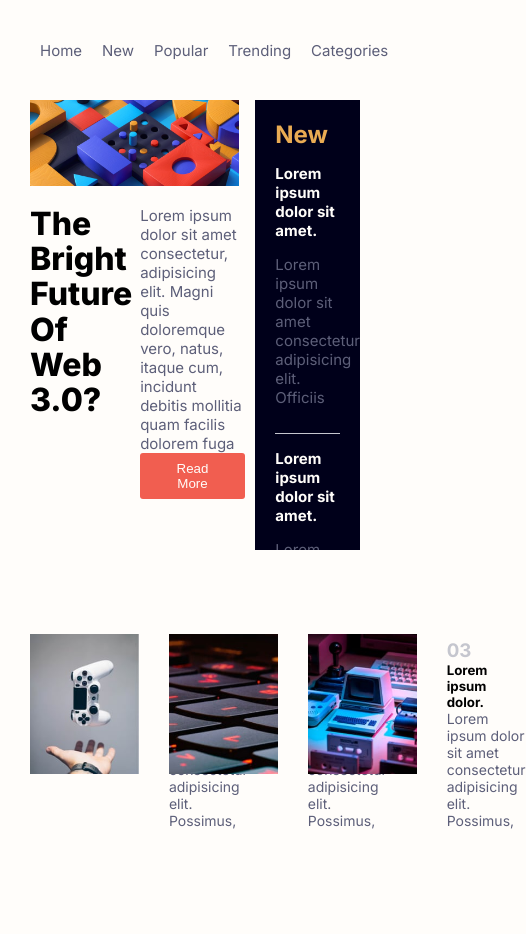
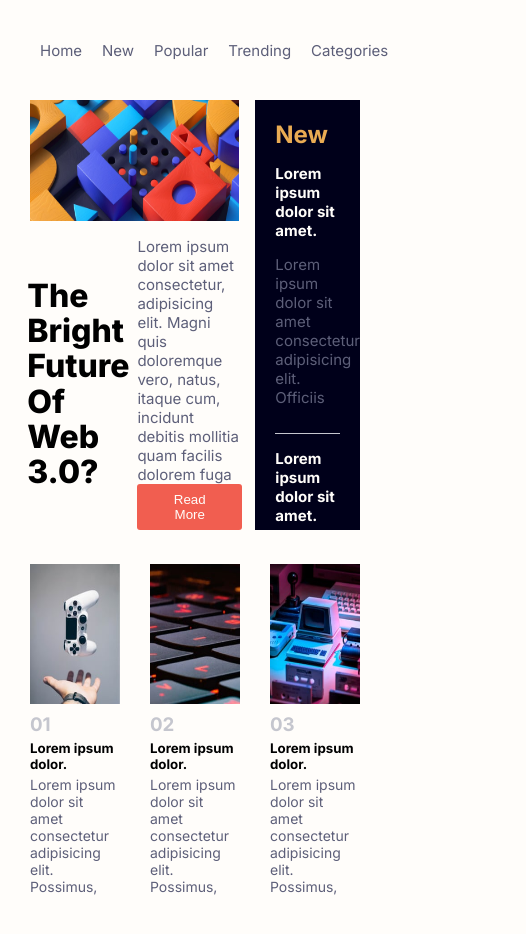
Before and after one commit to Dina2703/news-homepage-template, a plain HTML site: page version2/index.html in a window 390 px wide. Shown: the whole page, 526 px wide, since content can reach past the window. Before the commit the page ends 844 px from the top, so only its background shows below. Drawn offline with Linux system fonts and the light colour scheme.

Commit message:
Styling for tablet version

```diff
--- a/version2/index.html
+++ b/version2/index.html
@@ -29,7 +29,7 @@
     <!-- Hero -->
     <section class="hero">
       <div class="container grid">
-        <div class="main">
+        <div class="main flex">
           <img src="../assets/images/image-web-3-desktop.jpg" alt="" />
           <div class="main-context grid">
             <h1>The Bright Future Of Web 3.0?</h1>
--- a/version2/style.css
+++ b/version2/style.css
@@ -44,7 +44,7 @@ img {
 }
 
 .container {
-  max-width: 1200px;
+  max-width: 1024px;
   margin: 0 auto;
   padding: 0 30px;
 }
@@ -88,7 +88,7 @@ nav a:hover {
 /* Hero section styling */
 
 .hero {
-  height: 500px;
+  height: 430px;
 }
 
 .hero .grid {
@@ -100,15 +100,23 @@ nav a:hover {
 }
 
 .main .grid {
-  align-items: flex-start;
+  align-items: center;
   grid-template-columns: 45% 50%;
-  justify-content: start;
+  justify-content: center;
 }
 
 .main h1 {
   font-weight: 800;
   font-size: xx-large;
   line-height: 2.2rem;
+}
+
+.hero .flex {
+  flex-direction: column;
+}
+
+.hero .flex img {
+  flex-grow: 1;
 }
 
 .main .flex {
@@ -135,7 +143,6 @@ nav a:hover {
   background: var(--title);
   color: var(--bg-white);
   height: 100%;
-  max-height: 450px;
   overflow: hidden;
   padding: 20px;
 }
@@ -169,8 +176,11 @@ nav a:hover {
 }
 
 .brief-news {
+  width: 30%;
+}
+
+.brief-news img {
   height: 140px;
-  width: 33%;
 }
 
 .brief-news .flex {
@@ -192,3 +202,19 @@ nav a:hover {
 .briefs-text p {
   font-size: 14px;
 }
+
+/* TABLETS and UNDER*/
+/* everything is under 768px will apply th styling below */
+@media (max-width: 768px) {
+  .briefs .container > .flex {
+    flex-direction: column;
+  }
+
+  .briefs .container > .brief-news {
+    gap: 4px;
+  }
+  .brief-news .flex {
+    align-items: flex-start;
+    gap: 4px;
+  }
+}
```
